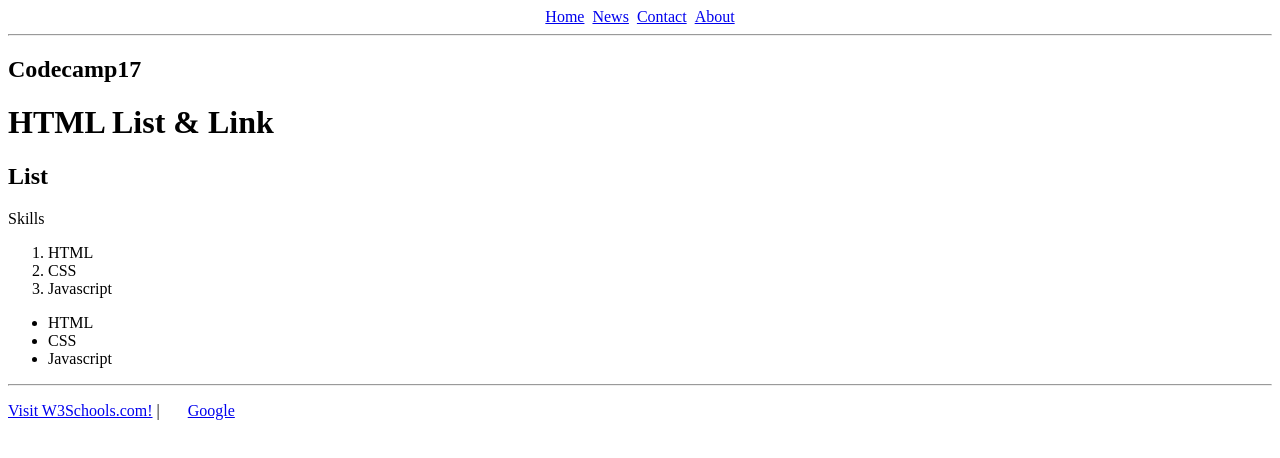
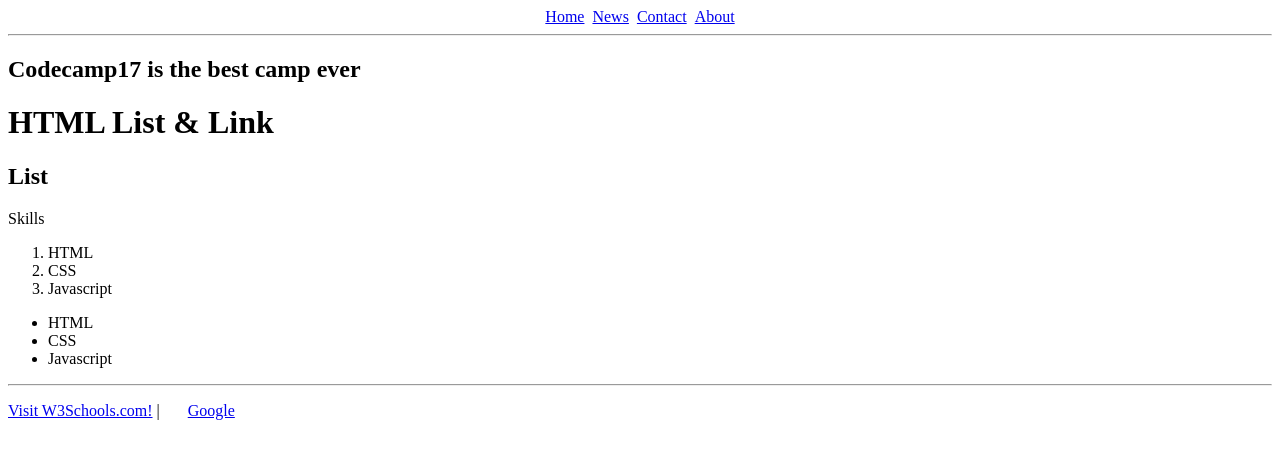
Before and after one commit to Atjima-Nuc/cc17_project02, a plain HTML site: page index.html in a window 1280 px wide. Drawn offline with Linux system fonts and the light colour scheme.

Commit message:
edit index.html : add title

```diff
--- a/index.html
+++ b/index.html
@@ -19,7 +19,7 @@
 		<li><a href="./about.html">About</a></li>
 	</ul>
 	<hr>
-    <h2>Codecamp17</h2>
+    <h2>Codecamp17 is the best camp ever</h2>
     <h1>HTML List & Link</h1>
     <h2>List</h2>
     <p>Skills    </p>
```
